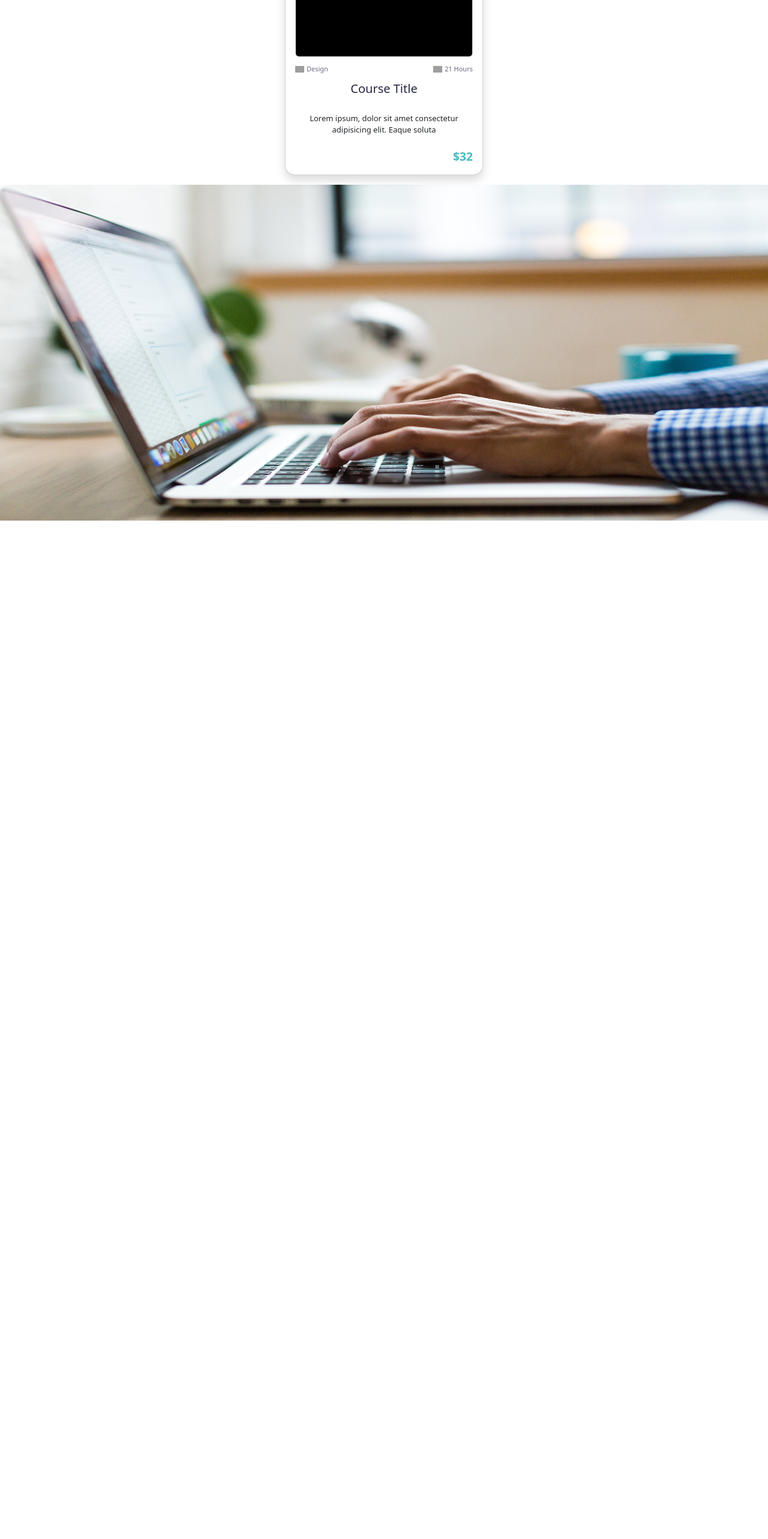
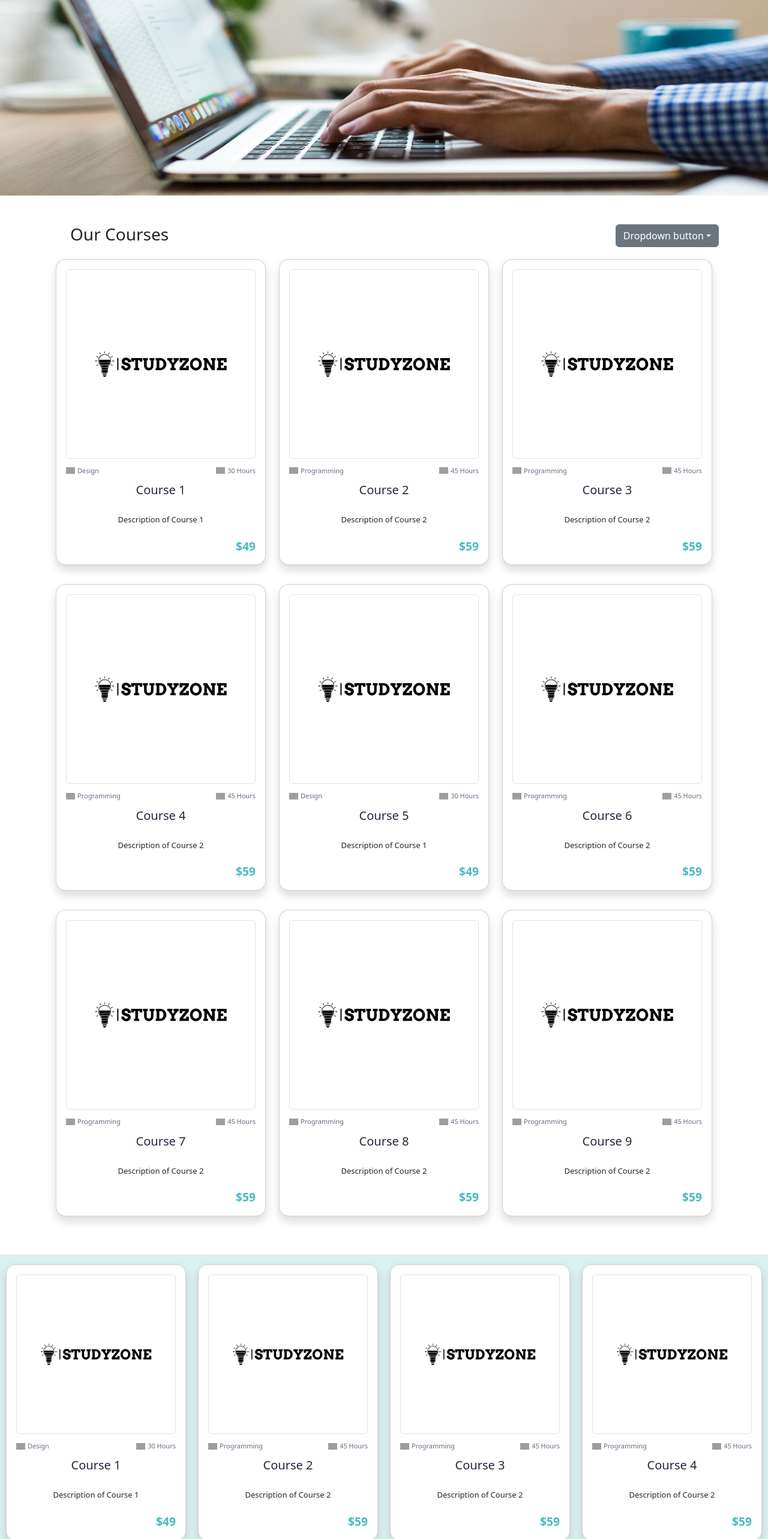
Before and after one commit to Muhammad51264/React-Project-StudyZone, a React (Create React App) app in the folder studyzone/: page /courses in a window 1280 px wide. Shown: the part 234-2800 px from the top of the page at 60% size. Before the commit the page ends 1102 px from the top, so only its background shows below. Built offline with nearby package versions, Linux system fonts and the light colour scheme; grey boxes are pictures that could not be loaded.

Commit message:
courses cards

```diff
--- a/studyzone/package.json
+++ b/studyzone/package.json
@@ -7,6 +7,7 @@
     "@testing-library/react": "^13.4.0",
     "@testing-library/user-event": "^13.5.0",
     "bootstrap": "^5.3.0",
+    "bootstrap-icons": "^1.10.5",
     "react": "^18.2.0",
     "react-dom": "^18.2.0",
     "react-scripts": "5.0.1",
--- a/studyzone/src/Pages/App.js
+++ b/studyzone/src/Pages/App.js
@@ -12,7 +12,7 @@ function App() {
   return (
 
     <>
-    <Card width="330px" imgLink="Images/logo-white.png"/>
+
     <BrowserRouter>
     <Routes>
       <Route path="/" Component={LandingPage}></Route>
--- a/studyzone/src/Pages/Courses.js
+++ b/studyzone/src/Pages/Courses.js
@@ -1,13 +1,167 @@
 import React from 'react'
+import Card from '../Components/Card'
+import { Link } from 'react-router-dom';
+
 
 
 const Courses = () => {
+
+  const courses = [
+    {
+      title: 'Course 1',
+      desc: 'Description of Course 1',
+      price: '$49',
+      categoryLogo: 'Images/design.svg',
+      category: 'Design',
+      hours: '30 Hours',
+
+    },
+    {
+      title: 'Course 2',
+      desc: 'Description of Course 2',
+      price: '$59',
+      categoryLogo: 'Images/programming.svg',
+      category: 'Programming',
+      hours: '45 Hours',
+
+    },
+    {
+      title: 'Course 3',
+      desc: 'Description of Course 2',
+      price: '$59',
+      categoryLogo: 'Images/programming.svg',
+      category: 'Programming',
+      hours: '45 Hours',
+
+    },
+    {
+      title: 'Course 4',
+      desc: 'Description of Course 2',
+      price: '$59',
+      categoryLogo: 'Images/programming.svg',
+      category: 'Programming',
+      hours: '45 Hours',
+
+    },
+    {
+      title: 'Course 5',
+      desc: 'Description of Course 1',
+      price: '$49',
+      categoryLogo: 'Images/design.svg',
+      category: 'Design',
+      hours: '30 Hours',
+
+    },
+    {
+      title: 'Course 6',
+      desc: 'Description of Course 2',
+      price: '$59',
+      categoryLogo: 'Images/programming.svg',
+      category: 'Programming',
+      hours: '45 Hours',
+
+    },
+    {
+      title: 'Course 7',
+      desc: 'Description of Course 2',
+      price: '$59',
+      categoryLogo: 'Images/programming.svg',
+      category: 'Programming',
+      hours: '45 Hours',
+
+    },
+    {
+      title: 'Course 8',
+      desc: 'Description of Course 2',
+      price: '$59',
+      categoryLogo: 'Images/programming.svg',
+      category: 'Programming',
+      hours: '45 Hours',
+
+    },
+    {
+      title: 'Course 9',
+      desc: 'Description of Course 2',
+      price: '$59',
+      categoryLogo: 'Images/programming.svg',
+      category: 'Programming',
+      hours: '45 Hours',
+
+    },
+
+  ];
+  const recommendedCourses = courses.slice(0, 4);
   return (
-   <>
-   <img className='courses--background' src="Images/search-courses.jpg" alt="" />
+    <>
 
-   </>
-  )
-}
+      <img className='courses-jumbotron' src="Images/search-courses.jpg" alt="" />
+
+    <div className='container my-5'>
+      <div className='courses--heading'>
+        <h3 className='courses--left'>Our Courses</h3>
+        <div className="dropdown">
+  <button
+    className="btn btn-secondary dropdown-toggle"
+    type="button"
+    data-bs-toggle="dropdown"
+    aria-expanded="false"
+  >
+    Dropdown button
+  </button>
+  <ul className="dropdown-menu">
+    <li>
+      <Link to='#' className="dropdown-item" href="#">
+        Action
+      </Link>
+    </li>
+    <li>
+      <Link to='#' className="dropdown-item" href="#">
+        Another action
+      </Link>
+    </li>
+    <li>
+      <Link to='#' className="dropdown-item" href="#">
+        Something else here
+      </Link>
+    </li>
+  </ul>
+</div>
+      </div>
+      <div className="cards--container">
+      {courses.map((course, index) => (
+        <Card
+          key={index}
+          width='350px'
+          title={course.title}
+          desc={course.desc}
+          price={course.price}
+          categoryLogo={course.categoryLogo}
+          category={course.category}
+          hours={course.hours}
+        />
+
+      ))}
+      </div>
+    </div>
+    <div className="courses--recommended--background">
+    <div className=" courses--recommended">
+          {recommendedCourses.map((course, index) => (
+            <Card
+              key={index}
+              width='300px'
+              title={course.title}
+              desc={course.desc}
+              price={course.price}
+              categoryLogo={course.categoryLogo}
+              category={course.category}
+              hours={course.hours}
+            />
+          ))}
+        </div>
+    </div>
+    </>
+
+  );
+};
 
 export default Courses
--- a/studyzone/src/Styles/App.css
+++ b/studyzone/src/Styles/App.css
@@ -32,10 +32,45 @@ body {
 
 
 /* Courses Page */
-.courses--background{
+.courses-jumbotron{
   width: 100%;
   height: 70vh;
 }
+.courses--heading{
+  display: flex;
+  flex-wrap: wrap;
+  justify-content: space-between;
+}
+.courses--left{
+  margin-left: 35px;
+}
+.courses--filterbtn{
+  margin-right: 35px;
+}
+
+.courses--filterbtn{
+  border: none;
+  background-color: var(--second-color);
+  border-radius: 10px;
+  -webkit-border-radius: 10px;
+  -moz-border-radius: 10px;
+  -ms-border-radius: 10px;
+  -o-border-radius: 10px;
+}
+.cards--container{
+  display: grid;
+  grid-template-columns: repeat(auto-fill, minmax(350px, 1fr));
+}
+.courses--recommended--background{
+  background-color: var(--second-color)
+}
+
+.courses--recommended{
+  display: flex;
+  flex-wrap: wrap;
+  justify-content: space-between;
+}
+
 
 /* Courses Page */
 
--- a/studyzone/src/index.js
+++ b/studyzone/src/index.js
@@ -2,6 +2,7 @@ import React from 'react';
 import ReactDOM from 'react-dom/client';
 import App from './Pages/App';
 import reportWebVitals from './reportWebVitals';
+import 'bootstrap-icons/font/bootstrap-icons.css';
 
 const root = ReactDOM.createRoot(document.getElementById('root'));
 root.render(
```
Also changed, not shown: 1 other file (tests, documents, lock files or other folders).
